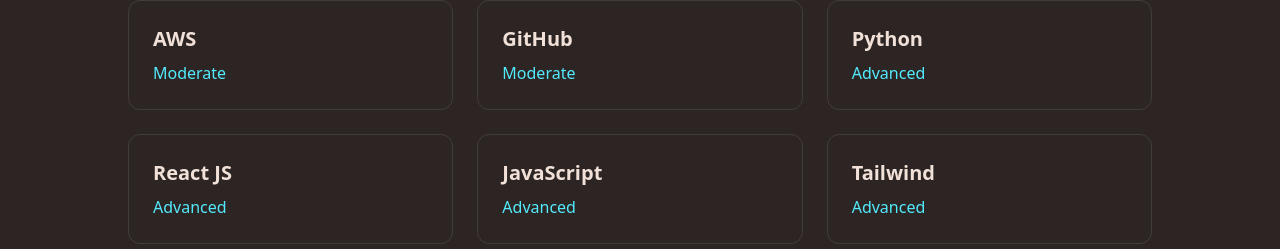
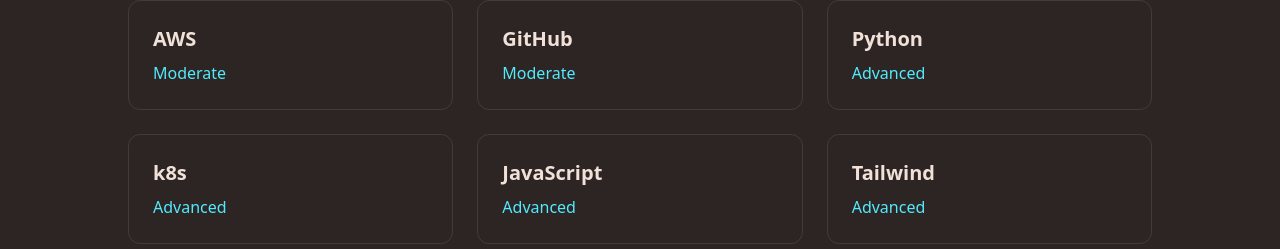
Before and after one commit to punammanna/MYResume, a React (Vite) app: page / in a window 1280 px wide. Shown: the part 1086-1335 px from the top of the page. Built offline with nearby package versions, Linux system fonts and the light colour scheme; the HTML template or start-up script is replaced by a standard one.

Commit message:
Update SkillsSection.jsx

```diff
--- a/src/Components/SkillsSection.jsx
+++ b/src/Components/SkillsSection.jsx
@@ -9,7 +9,7 @@
     { name: "AWS", level: "Moderate" },
     { name: "GitHub", level: "Moderate" },
     { name: "Python", level: "Advanced" },
-    { name: "React JS", level: "Advanced" },
+    { name: "k8s", level: "Advanced" },
     { name: "JavaScript", level: "Advanced" },
     { name: "Tailwind", level: "Advanced" },
   ];
```
